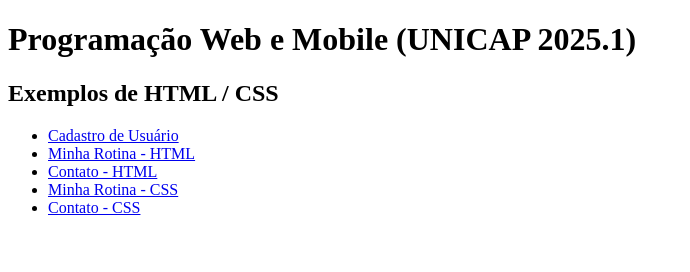
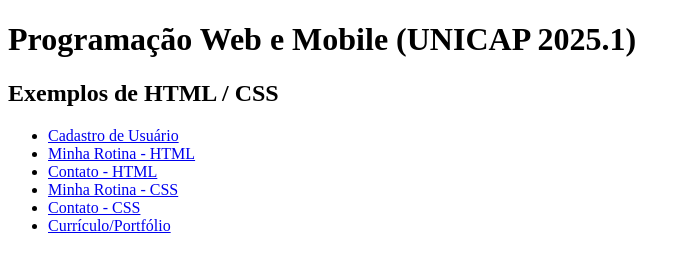
Before and after one commit to isabellugon/pwm-atividades, a plain HTML site: page index.html in a window 1280 px wide. Shown: the whole page, without its empty margins (0-690 px from the left). Drawn offline with Linux system fonts and the light colour scheme.

Commit message:
Update index.html

```diff
--- a/index.html
+++ b/index.html
@@ -13,6 +13,7 @@
       <li><a href="./contato.html/">Contato - HTML</a></li>
       <li><a href="./minha-rotina2.html/">Minha Rotina - CSS</a></li>
       <li><a href="./contato2.html/">Contato - CSS</a></li>
+      <li><a href="./curriculo/index.html">Currículo/Portfólio</a></li>
     </ul>
   </body>
 </html>
```
